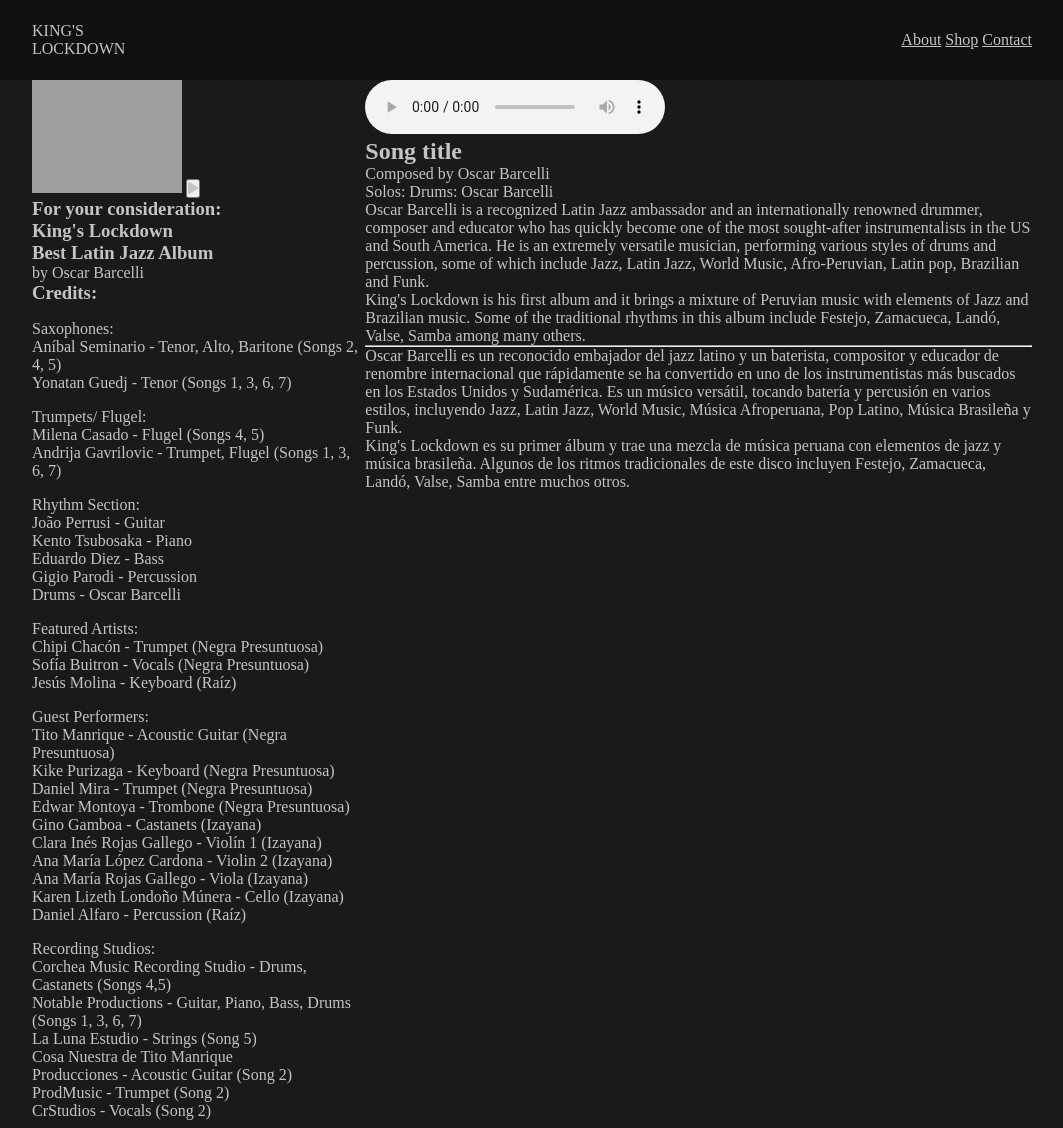
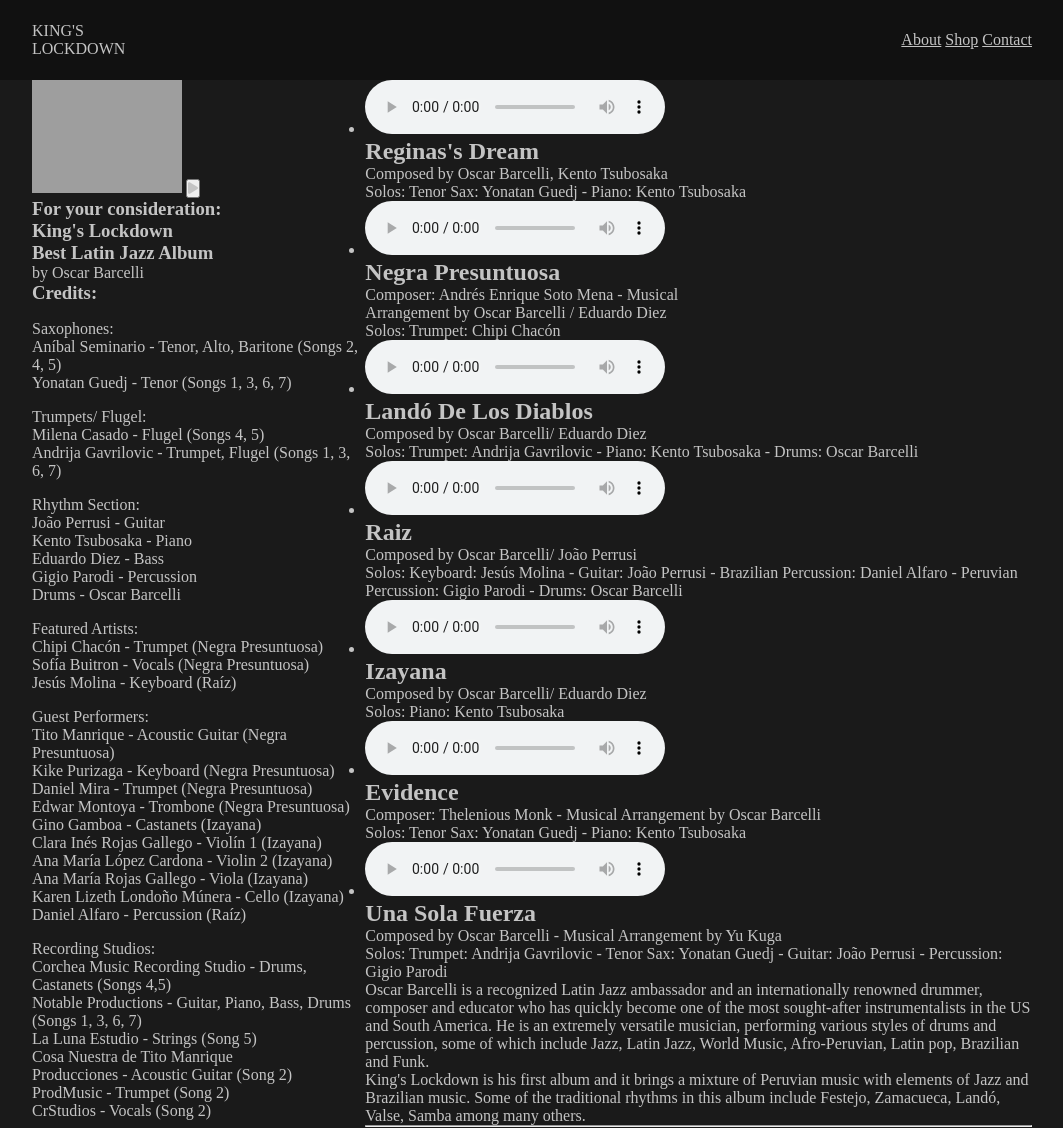
Before and after one commit to StrickBan/kings_lockdown, a plain HTML site: page index.html in a window 1280 px wide. Shown: the top 1128 px of the page, without its empty margins (108-1171 px from the left). Drawn offline with Linux system fonts and the light colour scheme; grey boxes are pictures that could not be loaded.

Commit message:
fix: Add tracks to index.html
Converted tracks-container into a UL and tracks into LI with their respective file and song info

```diff
--- a/index.html
+++ b/index.html
@@ -122,34 +122,96 @@
         </section>
       </aside>
       <article>
-        <div class="tracks-container">
-          <audio src="audio/1.-Regina_s-Dream.mp3" controls>Your browser doesn't support this audio file</audio>
-          <h2>Song title</h2>
-          <p class="track-details">
-            Composed by Oscar Barcelli <br>
-            Solos: Drums: Oscar Barcelli
-          </p>
-        </div>
+        <ul class="tracks-container">
+          <li class="track">
+            <audio src="audio/1.-Regina_s-Dream.mp3" controls>Your browser doesn't support this audio file</audio>
+            <h2>Reginas's Dream</h2>
+            <p class="track-details">
+              Composed by Oscar Barcelli, Kento Tsubosaka<br>
+              Solos: Tenor Sax: Yonatan Guedj - Piano: Kento Tsubosaka
+            </p>
+          </li>
+          <li class="track">
+            <audio src="audio/2.-Negra-Presuntuosa.mp3" controls>Your browser doesn't support this audio file</audio>
+            <h2>Negra Presuntuosa</h2>
+            <p class="track-details">
+              Composer: Andrés Enrique Soto Mena - Musical <br>
+              Arrangement by Oscar Barcelli / Eduardo Diez <br>
+              Solos: Trumpet: Chipi Chacón
+            </p>
+          </li>
+          <li class="track">
+            <audio src="audio/3.-Lando-De-Los-Diablos.mp3" controls>Your browser doesn't support this audio file</audio>
+            <h2>Landó De Los Diablos</h2>
+            <p class="track-details">
+              Composed by Oscar Barcelli/ Eduardo Diez <br>
+              Solos: Trumpet: Andrija Gavrilovic - Piano: Kento Tsubosaka - Drums: Oscar
+              Barcelli
+            </p>
+          </li>
+          <li class="track">
+            <audio src="audio/4.-Raiz.mp3" controls>Your browser doesn't support this audio file</audio>
+            <h2>Raiz</h2>
+            <p class="track-details">
+              Composed by Oscar Barcelli/ João Perrusi <br>
+              Solos: Keyboard: Jesús Molina - Guitar: João Perrusi - Brazilian Percussion: Daniel Alfaro - Peruvian
+              Percussion: Gigio Parodi - Drums: Oscar Barcelli
+            </p>
+          </li>
+          <li class="track">
+            <audio src="audio/5.-Izayana.mp3" controls>Your browser doesn't support this audio file</audio>
+            <h2>Izayana</h2>
+            <p class="track-details">
+              Composed by Oscar Barcelli/ Eduardo Diez <br>
+              Solos: Piano: Kento Tsubosaka
+            </p>
+          </li>
+          <li class="track">
+            <audio src="audio/6.-Evidence.mp3" controls>Your browser doesn't support this audio file</audio>
+            <h2>Evidence</h2>
+            <p class="track-details">
+              Composer: Thelenious Monk - Musical Arrangement by Oscar Barcelli <br>
+              Solos: Tenor Sax: Yonatan Guedj - Piano: Kento Tsubosaka
+            </p>
+          </li>
+          <li class="track">
+            <audio src="audio/7.-Una-Sola-Fuerza.mp3" controls>Your browser doesn't support this audio file</audio>
+            <h2>Una Sola Fuerza</h2>
+            <p class="track-details">
+              Composed by Oscar Barcelli - Musical Arrangement by Yu Kuga <br>
+              Solos: Trumpet: Andrija Gavrilovic - Tenor Sax: Yonatan Guedj - Guitar: João
+              Perrusi - Percussion: Gigio Parodi
+            </p>
+          </li>
+        </ul>
         <div class="biography-container">
           <p>
             Oscar Barcelli is a recognized Latin Jazz ambassador and an internationally renowned drummer, composer and
-            educator who has quickly become one of the most sought-after instrumentalists in the US and South America. He is
-            an extremely versatile musician, performing various styles of drums and percussion, some of which include Jazz,
+            educator who has quickly become one of the most sought-after instrumentalists in the US and South America.
+            He is
+            an extremely versatile musician, performing various styles of drums and percussion, some of which include
+            Jazz,
             Latin Jazz, World Music, Afro-Peruvian, Latin pop, Brazilian and Funk.
             <br>
-            King's Lockdown is his first album and it brings a mixture of Peruvian music with elements of Jazz and Brazilian
-            music. Some of the traditional rhythms in this album include Festejo, Zamacueca, Landó, Valse, Samba among many
+            King's Lockdown is his first album and it brings a mixture of Peruvian music with elements of Jazz and
+            Brazilian
+            music. Some of the traditional rhythms in this album include Festejo, Zamacueca, Landó, Valse, Samba among
+            many
             others.
           </p>
           <hr>
           <p>
             Oscar Barcelli es un reconocido embajador del jazz latino y un baterista, compositor y educador de renombre
-            internacional que rápidamente se ha convertido en uno de los instrumentistas más buscados en los Estados Unidos
-            y Sudamérica. Es un músico versátil, tocando batería y percusión en varios estilos, incluyendo Jazz, Latin Jazz,
+            internacional que rápidamente se ha convertido en uno de los instrumentistas más buscados en los Estados
+            Unidos
+            y Sudamérica. Es un músico versátil, tocando batería y percusión en varios estilos, incluyendo Jazz, Latin
+            Jazz,
             World Music, Música Afroperuana, Pop Latino, Música Brasileña y Funk.
             <br>
-            King's Lockdown es su primer álbum y trae una mezcla de música peruana con elementos de jazz y música brasileña.
-            Algunos de los ritmos tradicionales de este disco incluyen Festejo, Zamacueca, Landó, Valse, Samba entre muchos
+            King's Lockdown es su primer álbum y trae una mezcla de música peruana con elementos de jazz y música
+            brasileña.
+            Algunos de los ritmos tradicionales de este disco incluyen Festejo, Zamacueca, Landó, Valse, Samba entre
+            muchos
             otros.
           </p>
         </div>
```
Also changed, not shown: 1 other file.
